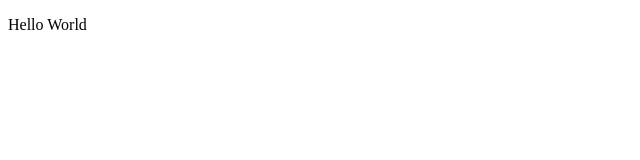
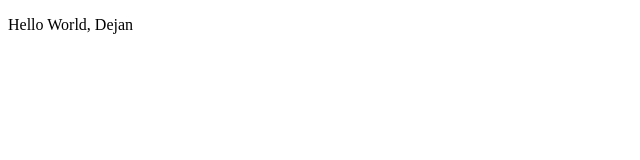
Before and after one commit to untouchablle/trial1, a plain HTML site: page index.html in a window 1280 px wide. Shown: the full height of the page, 0-640 px from the left. Drawn offline with Linux system fonts and the light colour scheme.

Commit message:
add to new branch

```diff
--- a/index.html
+++ b/index.html
@@ -7,7 +7,7 @@
   </head>
 
   <body>
-    <p>Hello World</p>
+    <p>Hello World, Dejan</p>
     <script src="https://cdn.freecodecamp.org/testable-projects-fcc/v1/bundle.js"></script>
 
 
```
